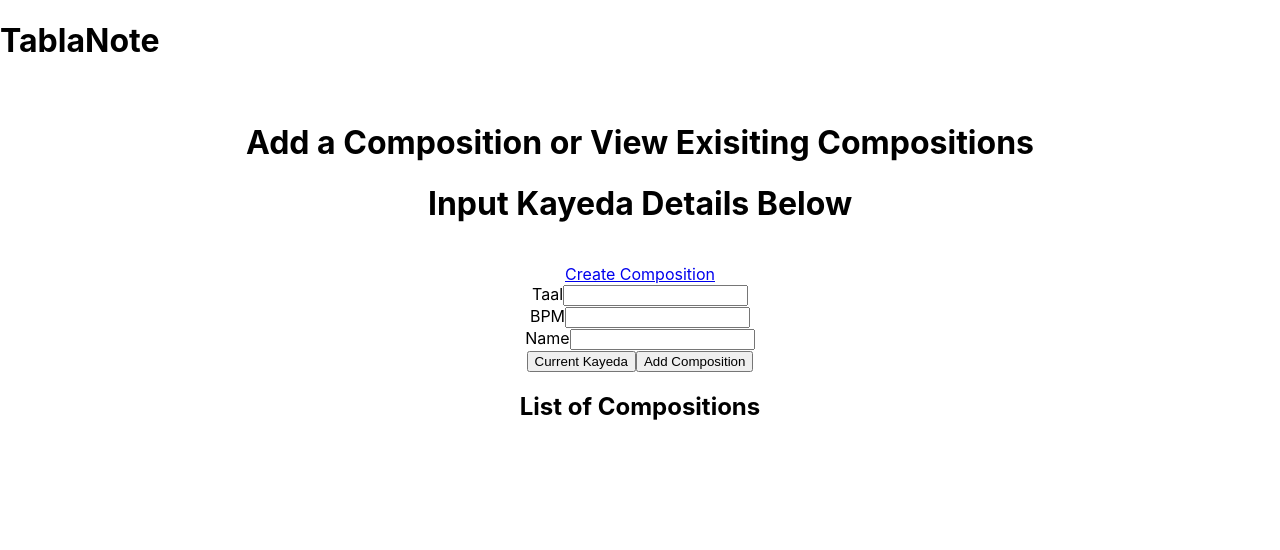
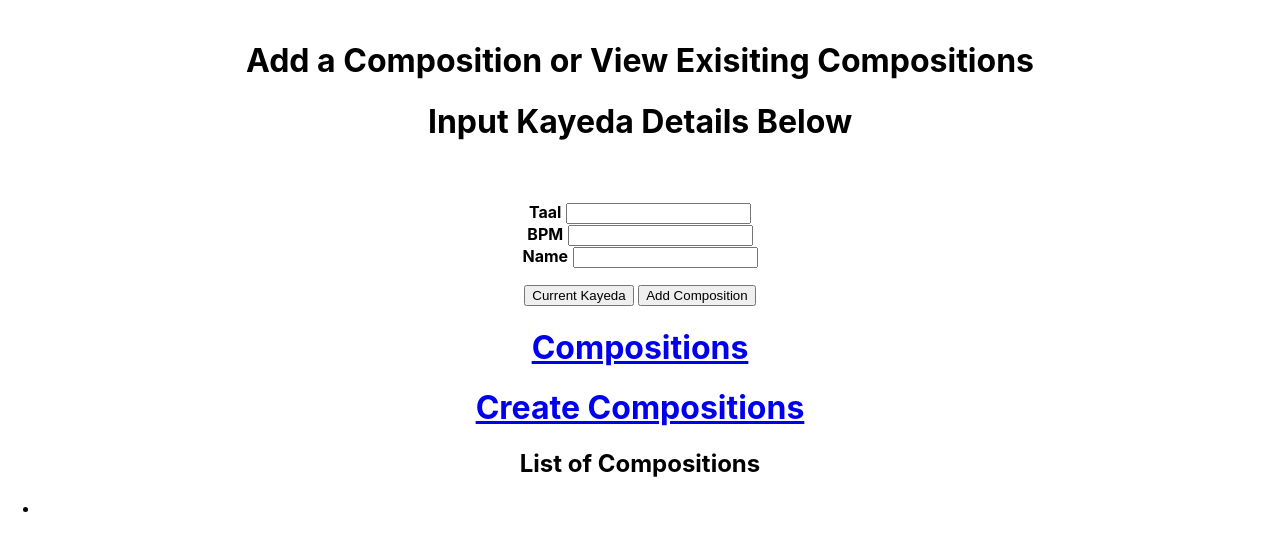
Before and after one commit to s1oly/tablanote, a React (Create React App) app: page /createcomposition in a window 1280 px wide. Shown: the top 550 px of the page. Built offline with nearby package versions, Linux system fonts and the light colour scheme.

Commit message:
Organization + React-Router

```diff
--- a/src/App.js
+++ b/src/App.js
@@ -1,11 +1,12 @@
 import './App.css';
 import {BrowserRouter,Routes,Route} from 'react-router-dom';
-import Compositions from './Compositions'; // Import the Compositions component
-import CreateComposition from './CreateComposition'
+import Compositions from './Pages/Compositions'; // Import the Compositions component
+import CreateComposition from './Pages/CreateComposition'
 
 const App = () => {
   return (
     <div className="App">
+      <title>TablaNote</title>
       <h1>Add a Composition or View Exisiting Compositions</h1>
       <BrowserRouter>
       <Routes>
--- a/src/Compositions.js
+++ b/src/Pages/Compositions.js
@@ -1,12 +1,15 @@
 // Compositions.js
 import React, {useContext} from 'react';
+import {Link} from 'react-router-dom';
 import { CompositionsContext } from './CreateComposition'
 
 //Fix the display
-function Compositions() {
+const Compositions = () => {
   const compositions = useContext(CompositionsContext);
   return (
     <div>
+       <Link to = '/createcomposition' className = 'btn'><h1>Create Compositions</h1></Link>
+       <p></p>
       <h2>List of Compositions</h2>
       <ul>
         {compositions.map((composition, index) => (
--- a/src/CreateComposition.js
+++ b/src/Pages/CreateComposition.js
@@ -9,7 +9,7 @@ const CreateComposition = () =>{
     const [bpm, setBpm] = useState('');
     const [name, setName] = useState('');
 
-    const [compositions, setCompositions] = useState([]); // Store compositions in the App component
+    const [compositions, setCompositions] = useState(['']);
 
     const sayKayeda = () => {
       alert(taal + " " + bpm + " " + name);
@@ -36,29 +36,30 @@ const CreateComposition = () =>{
     }
     return (
     <CompositionsContext.Provider value={compositions}>
-      <div>
         <h1>Input Kayeda Details Below</h1>
         <br></br>
-        <Link to = '/createcomposition' className = 'btn'> Create Composition</Link>
         <br></br>
-        <label> Taal
+        <label> <b>Taal</b>&nbsp;
             <input onChange={changeTaal} value={taal}></input>
         </label>
         <br></br>
-        <label> BPM
+        <label> <b>BPM</b>&nbsp;
             <input onChange={changeBPM} value={bpm}></input>
         </label>
         <br></br>
-        <label> Name
+        <label> <b>Name</b>&nbsp;
             <input onChange={changeName} value={name}></input>
         </label>
+        <p></p>
+        <button onClick={sayKayeda}>Current Kayeda</button>
+        &nbsp;
+        <button onClick={addNewComposition}>Add Composition</button>
         <br></br>
-        <button onClick={sayKayeda}>Current Kayeda</button>
-        <button onClick={addNewComposition}>Add Composition</button>
-      </div>
-      <Compositions/>
+        <Link to = '/compositions' className = 'btn'><h1>Compositions</h1></Link>
+        <Compositions/>
     </CompositionsContext.Provider>
     );
 }
 
+
 export default CreateComposition;
--- a/src/index.js
+++ b/src/index.js
@@ -2,13 +2,11 @@ import React from 'react';
 import ReactDOM from 'react-dom/client';
 import './index.css';
 import App from './App';
-import Header from './Header';
 import reportWebVitals from './reportWebVitals';
 
 const root = ReactDOM.createRoot(document.getElementById('root'));
 root.render(
   <React.StrictMode>
-    <Header />
     <br></br>
     <App />
   </React.StrictMode>
```
Also changed, not shown: src/Pages/Header.js (renamed from src/Header.js).
